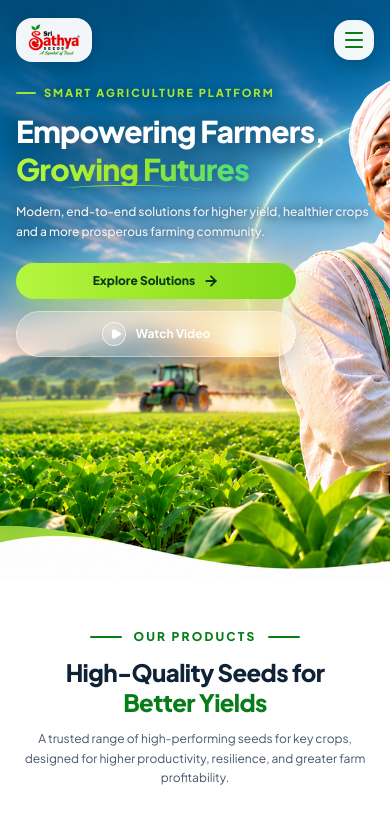
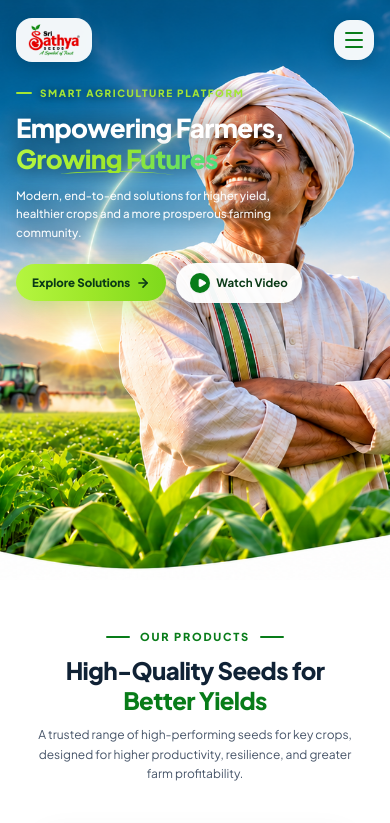
Before and after one commit to wwwsagarbavane-pixel/Sathya-seeds, a React (Vite) app: page / in a window 390 px wide. Shown: the top 823 px of the page. Built offline with nearby package versions, Linux system fonts and the light colour scheme.

Commit message:
Comprehensive mobile responsiveness improvements across all sections

```diff
--- a/src/components/Footer.tsx
+++ b/src/components/Footer.tsx
@@ -20,7 +20,7 @@ export const Footer: React.FC = () => {
       </div>
 
       {/* 3. Main Footer Content Container (1920px max-width) */}
-      <div className="relative max-w-[1920px] mx-auto px-6 sm:px-10 lg:px-14 xl:px-20 pt-12 sm:pt-14 lg:pt-16 pb-24 sm:pb-28 lg:pb-36 z-10">
+      <div className="relative max-w-[1920px] mx-auto px-4 xs:px-6 sm:px-10 lg:px-14 xl:px-20 pt-10 sm:pt-14 lg:pt-16 pb-28 sm:pb-32 lg:pb-36 z-10">
 
         <div className="grid grid-cols-1 sm:grid-cols-2 lg:grid-cols-12 gap-8 lg:gap-8 xl:gap-10">
 
--- a/src/components/Hero.tsx
+++ b/src/components/Hero.tsx
@@ -15,11 +15,11 @@ export const Hero: React.FC<HeroProps> = ({ onNavigate }) => {
       className="relative w-full min-h-[580px] xs:min-h-[620px] sm:min-h-[640px] md:aspect-[1671/941] lg:min-h-[680px] overflow-hidden select-none bg-slate-900 flex flex-col justify-between"
       aria-label="Sathya Seeds Hero Section"
     >
-      {/* 1. Main Background Image: 100% Full Panoramic Photo */}
+      {/* 1. Main Background Image: 100% Full Panoramic Photo (Farmer anchored nicely on right on mobile) */}
       <img
         src="/hero-farmer-halo.png"
         alt="Farmer Beneath a Sunset Halo"
-        className="absolute inset-0 w-full h-full object-cover object-[center_top] sm:object-top z-0 pointer-events-none select-none"
+        className="absolute inset-0 w-full h-full object-cover object-[75%_top] sm:object-top z-0 pointer-events-none select-none"
       />
 
       {/* 2. Floating Header in the Open Sky */}
@@ -197,9 +197,9 @@ export const Hero: React.FC<HeroProps> = ({ onNavigate }) => {
         )}
       </header>
 
-      {/* 3. Hero Content: Positioned higher up in the open sky */}
+      {/* 3. Hero Content: Positioned higher up in the open sky, constrained on mobile to avoid farmer overlap */}
       <div className="relative z-20 w-full max-w-[1920px] mx-auto px-4 xs:px-6 sm:px-10 lg:px-16 xl:px-20 flex-1 flex items-start pt-3 xs:pt-4 sm:pt-6 md:pt-8 lg:pt-10 pb-12 sm:pb-16 lg:pb-20">
-        <div className="max-w-lg sm:max-w-xl lg:max-w-2xl xl:max-w-3xl text-left">
+        <div className="w-full max-w-[80%] xs:max-w-[74%] sm:max-w-xl lg:max-w-2xl xl:max-w-3xl text-left">
           <HeroContent />
         </div>
       </div>
--- a/src/components/HeroContent.tsx
+++ b/src/components/HeroContent.tsx
@@ -3,29 +3,29 @@ import { ArrowRight, Play } from 'lucide-react';
 
 export const HeroContent: React.FC = () => {
   return (
-    <div className="space-y-3.5 xs:space-y-4 sm:space-y-5 lg:space-y-6 text-left select-none">
+    <div className="space-y-3 xs:space-y-3.5 sm:space-y-5 lg:space-y-6 text-left select-none">
 
       {/* 1. Eyebrow: — SMART AGRICULTURE PLATFORM */}
       <div className="inline-flex items-center gap-2 sm:gap-2.5">
-        <span className="w-5 sm:w-8 h-[2.5px] bg-[#A3E635] rounded-full inline-block" />
-        <span className="text-[11px] xs:text-xs sm:text-[13px] lg:text-[14px] font-black tracking-[0.18em] text-[#A3E635] uppercase drop-shadow-[0_1px_4px_rgba(0,0,0,0.6)]">
+        <span className="w-4 xs:w-5 sm:w-8 h-[2px] xs:h-[2.5px] bg-[#A3E635] rounded-full inline-block" />
+        <span className="text-[10px] xs:text-[11px] sm:text-[13px] lg:text-[14px] font-black tracking-[0.16em] xs:tracking-[0.18em] text-[#A3E635] uppercase drop-shadow-[0_1px_4px_rgba(0,0,0,0.7)]">
           SMART AGRICULTURE PLATFORM
         </span>
       </div>
 
       {/* 2. Main Headline: Empowering Farmers, Growing Futures */}
-      <h1 className="text-3xl xs:text-4xl sm:text-5xl md:text-[52px] lg:text-[62px] xl:text-[68px] font-black tracking-tight leading-[1.12] text-white">
-        <span className="block drop-shadow-[0_2px_14px_rgba(0,0,0,0.8)]">
+      <h1 className="text-[26px] xs:text-[30px] sm:text-4xl md:text-[52px] lg:text-[62px] xl:text-[68px] font-black tracking-tight leading-[1.12] text-white">
+        <span className="block drop-shadow-[0_2px_12px_rgba(0,0,0,0.85)]">
           Empowering Farmers,
         </span>
-        <span className="relative inline-block mt-1 sm:mt-1.5 text-transparent bg-clip-text bg-gradient-to-r from-[#B5F640] via-[#9DE729] to-[#4ADE80] drop-shadow-[0_2px_12px_rgba(0,0,0,0.6)]">
+        <span className="relative inline-block mt-0.5 sm:mt-1.5 text-transparent bg-clip-text bg-gradient-to-r from-[#B5F640] via-[#9DE729] to-[#4ADE80] drop-shadow-[0_2px_10px_rgba(0,0,0,0.7)]">
           Growing Futures
           {/* Curved Green Painted Brush Stroke Underline */}
           <svg
             viewBox="0 0 320 22"
             fill="none"
             xmlns="http://www.w3.org/2000/svg"
-            className="absolute -bottom-1.5 xs:-bottom-2 sm:-bottom-2.5 left-0 w-full h-2.5 xs:h-3 sm:h-4 text-[#9DE729] overflow-visible"
+            className="absolute -bottom-1 xs:-bottom-1.5 sm:-bottom-2.5 left-0 w-full h-2 xs:h-2.5 sm:h-4 text-[#9DE729] overflow-visible"
           >
             <path
               d="M2 14C70 4 220 3 318 16C230 6 100 6 2 14Z"
@@ -36,20 +36,20 @@ export const HeroContent: React.FC = () => {
       </h1>
 
       {/* 3. Description Subtitle */}
-      <p className="text-xs xs:text-sm sm:text-base lg:text-[17px] text-slate-100 font-medium leading-relaxed max-w-lg lg:max-w-xl drop-shadow-[0_1px_6px_rgba(0,0,0,0.9)] pt-0.5 sm:pt-1">
+      <p className="text-[11.5px] xs:text-xs sm:text-sm lg:text-[17px] text-white/95 font-medium leading-relaxed max-w-[280px] xs:max-w-sm sm:max-w-lg lg:max-w-xl drop-shadow-[0_2px_8px_rgba(0,0,0,0.9)] pt-0.5 sm:pt-1">
         Modern, end-to-end solutions for higher yield, healthier crops and a more prosperous farming community.
       </p>
 
-      {/* 4. CTA Action Buttons */}
-      <div className="pt-2 sm:pt-3 flex flex-col xs:flex-row items-stretch xs:items-center gap-3 sm:gap-4 max-w-[280px] xs:max-w-none">
+      {/* 4. CTA Action Buttons: Compact side-by-side or clean row on mobile */}
+      <div className="pt-2 xs:pt-2.5 sm:pt-3 flex flex-row flex-wrap items-center gap-2.5 xs:gap-3 sm:gap-4">
 
         {/* Button 1: Explore Solutions */}
         <a
           href="#solutions"
-          className="inline-flex items-center justify-center gap-2 px-5 sm:px-7 py-2.5 sm:py-3.5 rounded-full bg-gradient-to-r from-[#B5F640] via-[#9DE729] to-[#7ED91C] text-[#0A3A17] font-black text-xs sm:text-sm lg:text-[15px] shadow-[0_8px_25px_rgba(163,230,53,0.45)] hover:shadow-[0_10px_32px_rgba(163,230,53,0.6)] hover:scale-105 active:scale-95 transition-all duration-200"
+          className="inline-flex items-center justify-center gap-1.5 xs:gap-2 px-4 xs:px-5 sm:px-7 py-2.5 sm:py-3.5 rounded-full bg-gradient-to-r from-[#B5F640] via-[#9DE729] to-[#7ED91C] text-[#0A3A17] font-black text-[11.5px] xs:text-xs sm:text-sm lg:text-[15px] shadow-[0_8px_25px_rgba(163,230,53,0.45)] hover:shadow-[0_10px_32px_rgba(163,230,53,0.6)] hover:scale-105 active:scale-95 transition-all duration-200"
         >
           <span>Explore Solutions</span>
-          <ArrowRight className="w-4 h-4 stroke-[2.8]" />
+          <ArrowRight className="w-3.5 h-3.5 stroke-[2.8]" />
         </a>
 
         {/* Button 2: Watch Video */}
@@ -58,10 +58,10 @@ export const HeroContent: React.FC = () => {
             const videoElem = document.getElementById('purpose');
             videoElem?.scrollIntoView({ behavior: 'smooth' });
           }}
-          className="inline-flex items-center justify-center gap-2.5 sm:gap-3 px-5 sm:px-6 py-2.5 sm:py-3.5 rounded-full bg-white/15 hover:bg-white/25 backdrop-blur-md border border-white/40 text-white font-bold text-xs sm:text-sm lg:text-[15px] shadow-[0_8px_25px_rgba(0,0,0,0.2)] hover:scale-105 active:scale-95 transition-all duration-200 cursor-pointer"
+          className="inline-flex items-center justify-center gap-1.5 xs:gap-2 px-3.5 xs:px-4.5 sm:px-6 py-2.5 sm:py-3.5 rounded-full bg-white/95 hover:bg-white text-[#0A3A17] font-bold text-[11.5px] xs:text-xs sm:text-sm lg:text-[15px] shadow-[0_4px_16px_rgba(0,0,0,0.18)] hover:scale-105 active:scale-95 transition-all duration-200 cursor-pointer"
         >
-          <div className="w-6 h-6 sm:w-7 sm:h-7 rounded-full bg-white/25 border border-white/60 flex items-center justify-center flex-shrink-0 shadow-inner">
-            <Play className="w-3 h-3 sm:w-3.5 sm:h-3.5 fill-white text-white translate-x-0.5" />
+          <div className="w-5 h-5 sm:w-6 sm:h-6 rounded-full bg-[#087C19] flex items-center justify-center flex-shrink-0 shadow-sm">
+            <Play className="w-2.5 h-2.5 sm:w-3 sm:h-3 fill-white text-white translate-x-0.5" />
           </div>
           <span>Watch Video</span>
         </button>
--- a/src/components/Products.tsx
+++ b/src/components/Products.tsx
@@ -66,33 +66,33 @@ export const Products: React.FC = () => {
       <div className="relative max-w-[1920px] mx-auto px-5 sm:px-10 lg:px-14 xl:px-16">
 
         {/* Section Header */}
-        <div className="text-center max-w-4xl lg:max-w-5xl mx-auto">
+        <div className="text-center max-w-4xl lg:max-w-5xl mx-auto px-2">
           {/* Eyebrow with green lines on left and right */}
-          <div className="inline-flex items-center justify-center gap-3">
-            <span className="w-8 sm:w-12 h-[2px] bg-[#087C19] rounded-full inline-block" />
-            <span className="text-xs sm:text-[13px] font-extrabold tracking-[0.18em] text-[#087C19] uppercase">
+          <div className="inline-flex items-center justify-center gap-2.5 sm:gap-3">
+            <span className="w-6 sm:w-12 h-[2px] bg-[#087C19] rounded-full inline-block" />
+            <span className="text-[11px] sm:text-[13px] font-extrabold tracking-[0.16em] sm:tracking-[0.18em] text-[#087C19] uppercase">
               OUR PRODUCTS
             </span>
-            <span className="w-8 sm:w-12 h-[2px] bg-[#087C19] rounded-full inline-block" />
+            <span className="w-6 sm:w-12 h-[2px] bg-[#087C19] rounded-full inline-block" />
           </div>
 
-          {/* Main Section Headline: Stays on one unified line */}
-          <h2 className="text-2xl sm:text-3xl md:text-4xl lg:text-[44px] font-black tracking-tight text-[#102235] mt-3 sm:mt-4 leading-tight">
-            High-Quality Seeds for <span className="text-[#087C19] whitespace-nowrap">Better Yields</span>
+          {/* Main Section Headline: Stays responsive on all mobile screens */}
+          <h2 className="text-2xl sm:text-3xl md:text-4xl lg:text-[44px] font-black tracking-tight text-[#102235] mt-2.5 sm:mt-4 leading-tight">
+            High-Quality Seeds for <span className="text-[#087C19] inline-block">Better Yields</span>
           </h2>
 
           {/* Subtitle Description */}
-          <p className="text-xs sm:text-sm lg:text-[15px] text-slate-600 max-w-2xl mx-auto mt-3 sm:mt-3.5 leading-relaxed font-normal">
+          <p className="text-xs sm:text-sm lg:text-[15px] text-slate-600 max-w-2xl mx-auto mt-2.5 sm:mt-3.5 leading-relaxed font-normal">
             A trusted range of high-performing seeds for key crops, designed for higher productivity, resilience, and greater farm profitability.
           </p>
         </div>
 
         {/* 5 Product Cards Grid - Balanced Ratio & Responsive Breakpoints */}
-        <div className="mt-12 sm:mt-16 grid grid-cols-1 sm:grid-cols-2 lg:grid-cols-3 xl:grid-cols-5 gap-5 lg:gap-6 max-w-[1720px] xl:max-w-[1800px] mx-auto">
+        <div className="mt-10 sm:mt-16 grid grid-cols-1 sm:grid-cols-2 lg:grid-cols-3 xl:grid-cols-5 gap-5 lg:gap-6 max-w-[1720px] xl:max-w-[1800px] mx-auto">
           {PRODUCTS_DATA.map((product) => (
             <div
               key={product.id}
-              className="relative bg-white rounded-[26px] sm:rounded-[28px] border border-gray-100 shadow-[0_10px_30px_rgba(0,0,0,0.06)] hover:shadow-[0_18px_45px_rgba(8,124,25,0.14)] transition-all duration-300 hover:-translate-y-2 flex flex-col justify-between group"
+              className="relative bg-white rounded-[24px] sm:rounded-[28px] border border-gray-100 shadow-[0_10px_30px_rgba(0,0,0,0.06)] hover:shadow-[0_18px_45px_rgba(8,124,25,0.14)] transition-all duration-300 hover:-translate-y-2 flex flex-col justify-between group max-w-[320px] xs:max-w-[340px] sm:max-w-none w-full mx-auto"
             >
               {/* Product Card Image Container (overflow-hidden ONLY for the image corners) */}
               <div className="relative w-full h-[165px] sm:h-[180px] lg:h-[190px] overflow-hidden rounded-t-[26px] sm:rounded-t-[28px] bg-slate-100">
```
Also changed, not shown: src/components/AboutUs.tsx (+17 -17 lines), src/components/ContactUs.tsx (+5 -5 lines), src/components/ResearchDevelopment.tsx (+17 -17 lines), src/components/VisionMission.tsx (+17 -17 lines).
